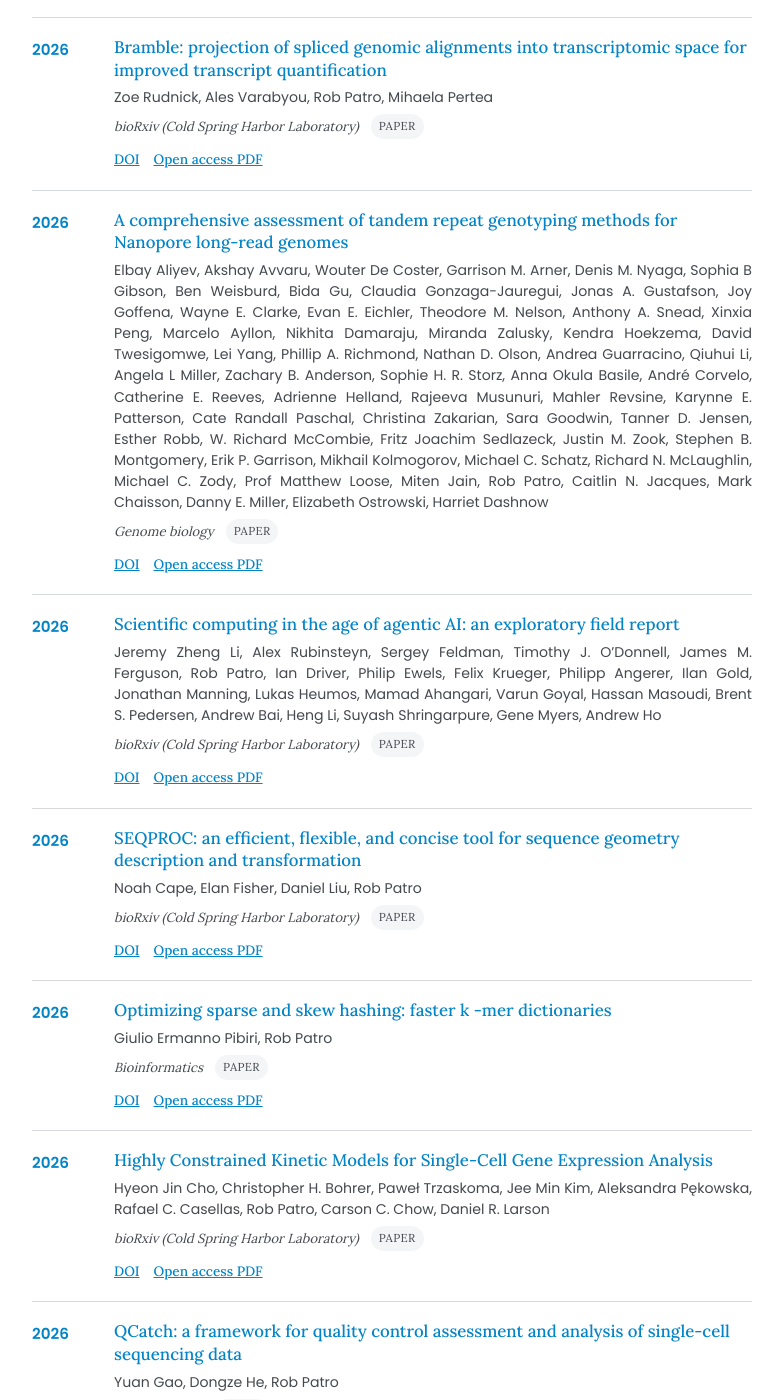
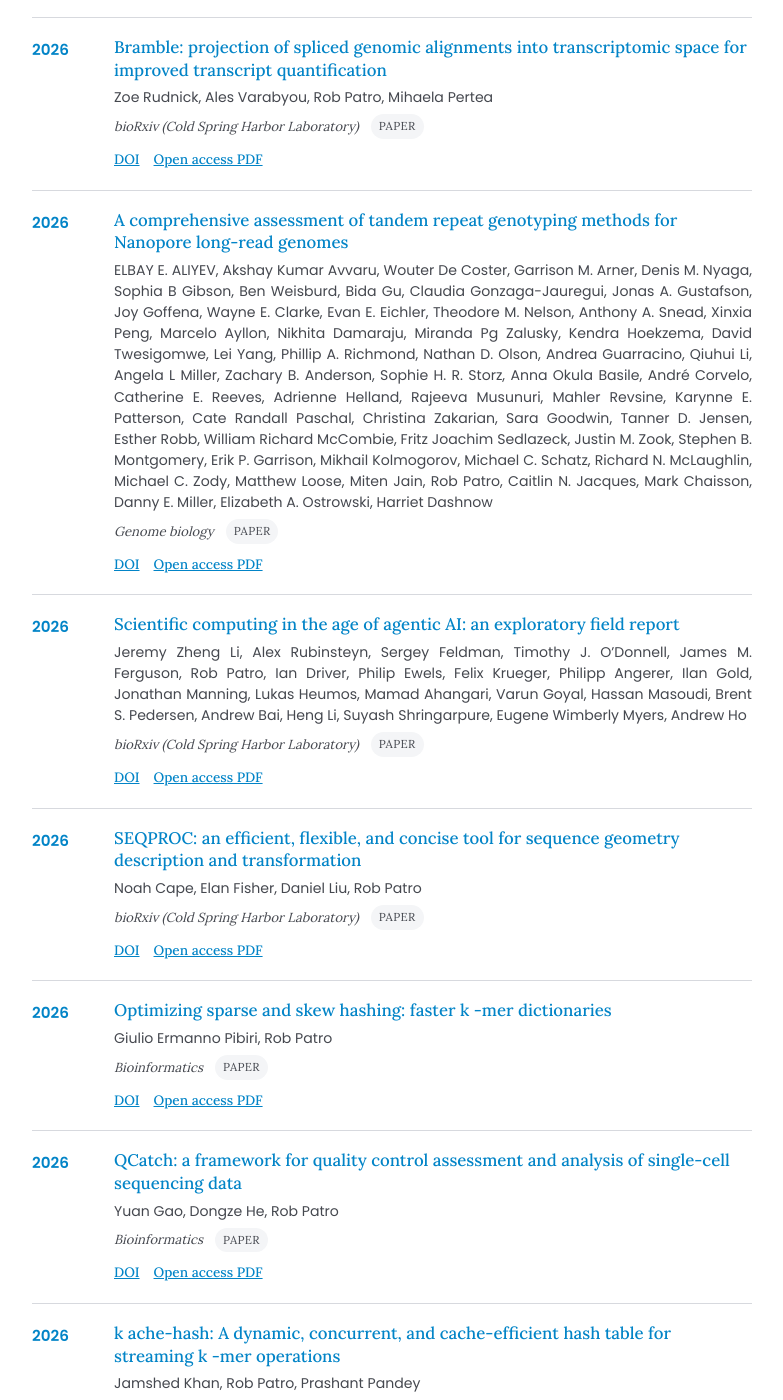
Before and after one commit to COMBINE-lab/combine-lab.github.io, a Jekyll site: the page built from publications/index.md, in a window 1280 px wide and 1400 px high, scrolled down 861 px. Shown: the whole window, without its empty margins (248-1031 px from the left). Built offline with Jekyll 4.4.1, drawn with Linux system fonts in a browser that asks for light colours; nearby versions of some CDN libraries; some of the changed text lies outside the part shown.

Commit message:
Update publications from OpenAlex

```diff
--- a/_data/publications.yml
+++ b/_data/publications.yml
@@ -57,8 +57,8 @@
   title: A comprehensive assessment of tandem repeat genotyping methods for Nanopore
     long-read genomes
   authors:
-  - Elbay Aliyev
-  - Akshay Avvaru
+  - ELBAY E. ALIYEV
+  - Akshay Kumar Avvaru
   - Wouter De Coster
   - Garrison M. Arner
   - Denis M. Nyaga
@@ -75,7 +75,7 @@
   - Xinxia Peng
   - Marcelo Ayllon
   - Nikhita Damaraju
-  - Miranda Zalusky
+  - Miranda Pg Zalusky
   - Kendra Hoekzema
   - David Twesigomwe
   - Lei Yang
@@ -98,7 +98,7 @@
   - Sara Goodwin
   - Tanner D. Jensen
   - Esther Robb
-  - W. Richard McCombie
+  - William Richard McCombie
   - Fritz Joachim Sedlazeck
   - Justin M. Zook
   - Stephen B. Montgomery
@@ -107,13 +107,13 @@
   - Michael C. Schatz
   - Richard N. McLaughlin
   - Michael C. Zody
-  - Prof Matthew Loose
+  - Matthew Loose
   - Miten Jain
   - Rob Patro
   - Caitlin N. Jacques
   - Mark Chaisson
   - Danny E. Miller
-  - Elizabeth Ostrowski
+  - Elizabeth A. Ostrowski
   - Harriet Dashnow
   num_authors: 58
   venue: Genome biology
@@ -148,7 +148,7 @@
   - Andrew Bai
   - Heng Li
   - Suyash Shringarpure
-  - Gene Myers
+  - Eugene Wimberly Myers
   - Andrew Ho
   num_authors: 22
   venue: bioRxiv (Cold Spring Harbor Laboratory)
@@ -193,6 +193,40 @@
   link: https://doi.org/10.1093/bioinformatics/btag264
   is_oa: true
   oa_url: https://doi.org/10.1093/bioinformatics/btag264
+- id: W4411472473
+  title: 'QCatch: a framework for quality control assessment and analysis of single-cell
+    sequencing data'
+  authors:
+  - Yuan Gao
+  - Dongze He
+  - Rob Patro
+  num_authors: 3
+  venue: Bioinformatics
+  year: 2026
+  date: '2026-04-15'
+  type: article
+  is_preprint: false
+  doi: https://doi.org/10.1093/bioinformatics/btag184
+  link: https://doi.org/10.1093/bioinformatics/btag184
+  is_oa: true
+  oa_url: https://doi.org/10.1093/bioinformatics/btag184
+- id: W7129495115
+  title: 'k ache-hash: A dynamic, concurrent, and cache-efficient hash table for streaming
+    k -mer operations'
+  authors:
+  - Jamshed Khan
+  - Rob Patro
+  - Prashant Pandey
+  num_authors: 3
+  venue: bioRxiv (Cold Spring Harbor Laboratory)
+  year: 2026
+  date: '2026-02-16'
+  type: preprint
+  is_preprint: true
+  doi: https://doi.org/10.64898/2026.02.13.705625
+  link: https://doi.org/10.64898/2026.02.13.705625
+  is_oa: true
+  oa_url: https://pmc.ncbi.nlm.nih.gov/articles/PMC12934806/
 - id: W7162333208
   title: Highly Constrained Kinetic Models for Single-Cell Gene Expression Analysis
   authors:
@@ -206,64 +240,15 @@
   - Carson C. Chow
   - Daniel R. Larson
   num_authors: 9
-  venue: bioRxiv (Cold Spring Harbor Laboratory)
+  venue: SSRN Electronic Journal
   year: 2026
-  date: '2026-05-25'
-  type: preprint
-  is_preprint: true
-  doi: https://doi.org/10.64898/2026.05.22.727214
-  link: https://doi.org/10.64898/2026.05.22.727214
-  is_oa: true
-  oa_url: https://doi.org/10.64898/2026.05.22.727214
-- id: W4411472473
-  title: 'QCatch: a framework for quality control assessment and analysis of single-cell
-    sequencing data'
-  authors:
-  - Yuan Gao
-  - Dongze He
-  - Rob Patro
-  num_authors: 3
-  venue: Bioinformatics
-  year: 2026
-  date: '2026-04-15'
-  type: article
-  is_preprint: false
-  doi: https://doi.org/10.1093/bioinformatics/btag184
-  link: https://doi.org/10.1093/bioinformatics/btag184
-  is_oa: true
-  oa_url: https://doi.org/10.1093/bioinformatics/btag184
-- id: W7129495115
-  title: 'k ache-hash: A dynamic, concurrent, and cache-efficient hash table for streaming
-    k -mer operations'
-  authors:
-  - Jamshed Khan
-  - Rob Patro
-  - Prashant Pandey
-  num_authors: 3
-  venue: bioRxiv (Cold Spring Harbor Laboratory)
-  year: 2026
-  date: '2026-02-16'
-  type: preprint
-  is_preprint: true
-  doi: https://doi.org/10.64898/2026.02.13.705625
-  link: https://doi.org/10.64898/2026.02.13.705625
-  is_oa: true
-  oa_url: https://pmc.ncbi.nlm.nih.gov/articles/PMC12934806/
-- id: W7125593190
-  title: 'Optimizing sparse and skew hashing: faster k -mer dictionaries'
-  authors:
-  - Giulio Ermanno Pibiri
-  - Rob Patro
-  num_authors: 2
-  venue: bioRxiv (Cold Spring Harbor Laboratory)
-  year: 2026
-  date: '2026-01-22'
-  type: preprint
-  is_preprint: true
-  doi: https://doi.org/10.64898/2026.01.21.700884
-  link: https://doi.org/10.64898/2026.01.21.700884
-  is_oa: true
-  oa_url: https://doi.org/10.64898/2026.01.21.700884
+  date: '2026-01-01'
+  type: preprint
+  is_preprint: true
+  doi: https://doi.org/10.2139/ssrn.6992703
+  link: https://doi.org/10.2139/ssrn.6992703
+  is_oa: true
+  oa_url: https://doi.org/10.2139/ssrn.6992703
 - id: W7155986522
   title: 'Kaminari: a frugal colored index for approximate k -mer queries'
   authors:
@@ -386,16 +371,16 @@
   - Travis J. Wheeler
   - Mihai Pop
   - C. Titus Brown
-  - Tessa Pierce-Ward
+  - Tessa Pierce Ward
   - Rob Patro
   - Jacquelyn S. Michaelis
   - Thomas Madden
-  - Christiam Camacho
+  - Camacho Christiam
   - Olaitan Igbagbo Awe
   - Arianna I. Krinos
   - René K. M. Xavier
   - Polo, Rodrigo Ortega
-  - Jack W Roddy
+  - Jack W. Roddy
   - Adelaide C. E. Rhodes
   - Alexander P. Sweeten
   - Adrian Viehweger
@@ -427,23 +412,6 @@
   link: https://doi.org/10.48550/arxiv.2505.06395
   is_oa: true
   oa_url: https://arxiv.org/pdf/2505.06395
-- id: W4404917901
-  title: Alevin-fry-atac enables rapid and memory frugal mapping of single-cell ATAC-seq
-    data using virtual colors for accurate genomic pseudoalignment
-  authors:
-  - Noor Singh
-  - Jamshed Khan
-  - Rob Patro
-  num_authors: 3
-  venue: bioRxiv (Cold Spring Harbor Laboratory)
-  year: 2024
-  date: '2024-12-02'
-  type: preprint
-  is_preprint: true
-  doi: https://doi.org/10.1101/2024.11.27.625771
-  link: https://doi.org/10.1101/2024.11.27.625771
-  is_oa: true
-  oa_url: https://doi.org/10.1101/2024.11.27.625771
 - id: W4403785152
   title: 'Collapsible tree: interactive web app to present collapsible hierarchies'
   authors:
@@ -492,7 +460,7 @@
   - Cameron Cook
   - Anshul Bharat Kundaje
   - Michael M. Hoffman
-  - Anne E. Carpenter
+  - Anne Elizabeth Carpenter
   - Stephanie A. M. Wankowicz
   - Kresten Lindorff‐Larsen
   num_authors: 14
@@ -575,7 +543,7 @@
   - Kaiyuan Zhu
   - Lichun Ma
   - Xin Wei Wang
-  - Cenk Sahinalp
+  - S. Cenk Şahinalp
   - Rob Patro
   - Mark D.M. Leiserson
   - Curtis C. Harris
@@ -674,22 +642,6 @@
   link: https://doi.org/10.1093/bioinformatics/btae187
   is_oa: true
   oa_url: https://academic.oup.com/bioinformatics/advance-article-pdf/doi/10.1093/bioinformatics/btae187/57303432/btae187.pdf
-- id: W4392359931
-  title: 'Oarfish: Enhanced probabilistic modeling leads to improved accuracy in long
-    read transcriptome quantification'
-  authors:
-  - Zahra Zare Jousheghani
-  - Rob Patro
-  num_authors: 2
-  venue: bioRxiv (Cold Spring Harbor Laboratory)
-  year: 2024
-  date: '2024-03-01'
-  type: preprint
-  is_preprint: true
-  doi: https://doi.org/10.1101/2024.02.28.582591
-  link: https://doi.org/10.1101/2024.02.28.582591
-  is_oa: true
-  oa_url: https://www.biorxiv.org/content/biorxiv/early/2024/03/01/2024.02.28.582591.full.pdf
 - id: W4391554792
   title: 'scCensus: Off-target scRNA-seq reads reveal meaningful biology'
   authors:
@@ -725,24 +677,6 @@
   link: https://doi.org/10.1186/s13015-024-00251-9
   is_oa: true
   oa_url: https://almob.biomedcentral.com/counter/pdf/10.1186/s13015-024-00251-9
-- id: W4390188350
-  title: Tree-based differential testing using inferential uncertainty for RNA-Seq
-  authors:
-  - Noor Singh
-  - Euphy Y. Wu
-  - Jason Fan
-  - Michael I. Love
-  - Rob Patro
-  num_authors: 5
-  venue: bioRxiv (Cold Spring Harbor Laboratory)
-  year: 2023
-  date: '2023-12-25'
-  type: preprint
-  is_preprint: true
-  doi: https://doi.org/10.1101/2023.12.25.573288
-  link: https://doi.org/10.1101/2023.12.25.573288
-  is_oa: true
-  oa_url: https://www.biorxiv.org/content/biorxiv/early/2023/12/25/2023.12.25.573288.full.pdf
 - id: W4387420341
   title: 'simpleaf : a simple, flexible, and scalable framework for single-cell data
     processing using alevin-fry'
@@ -759,22 +693,6 @@
   link: https://doi.org/10.1093/bioinformatics/btad614
   is_oa: true
   oa_url: https://academic.oup.com/bioinformatics/advance-article-pdf/doi/10.1093/bioinformatics/btad614/51925368/btad614.pdf
-- id: W4385245730
-  title: Meta-colored compacted de Bruijn graphs
-  authors:
-  - Giulio Ermanno Pibiri
-  - Jason Fan
-  - Rob Patro
-  num_authors: 3
-  venue: bioRxiv (Cold Spring Harbor Laboratory)
-  year: 2023
-  date: '2023-07-25'
-  type: preprint
-  is_preprint: true
-  doi: https://doi.org/10.1101/2023.07.21.550101
-  link: https://doi.org/10.1101/2023.07.21.550101
-  is_oa: true
-  oa_url: https://www.biorxiv.org/content/biorxiv/early/2023/11/01/2023.07.21.550101.full.pdf
 - id: W4384068588
   title: 'SEESAW: detecting isoform-level allelic imbalance accounting for inferential
     uncertainty'
@@ -902,23 +820,6 @@
   link: https://doi.org/10.1101/2023.01.04.522742
   is_oa: true
   oa_url: https://www.biorxiv.org/content/biorxiv/early/2023/01/04/2023.01.04.522742.full.pdf
-- id: W4307508639
-  title: Spectrum preserving tilings enable sparse and modular reference indexing
-  authors:
-  - Jason Fan
-  - Jamshed Khan
-  - Giulio Ermanno Pibiri
-  - Rob Patro
-  num_authors: 4
-  venue: bioRxiv (Cold Spring Harbor Laboratory)
-  year: 2022
-  date: '2022-10-28'
-  type: preprint
-  is_preprint: true
-  doi: https://doi.org/10.1101/2022.10.27.513881
-  link: https://doi.org/10.1101/2022.10.27.513881
-  is_oa: true
-  oa_url: https://www.biorxiv.org/content/biorxiv/early/2023/01/11/2022.10.27.513881.full.pdf
 - id: W4295087956
   title: Scalable, ultra-fast, and low-memory construction of compacted de Bruijn
     graphs with Cuttlefish 2
@@ -1294,7 +1195,7 @@
   - Kaiyuan Zhu
   - Lichun Ma
   - Xin Wei Wang
-  - Cenk Sahinalp
+  - S. Cenk Şahinalp
   - Rob Patro
   - Mark D.M. Leiserson
   - Curtis C. Harris
@@ -1577,26 +1478,6 @@
   link: https://doi.org/10.1038/s41398-018-0223-6
   is_oa: true
   oa_url: https://www.nature.com/articles/s41398-018-0223-6.pdf
-- id: W2882997339
-  title: A junction coverage compatibility score to quantify the reliability of transcript
-    abundance estimates and annotation catalogs
-  authors:
-  - Charlotte Soneson
-  - Michael I. Love
-  - Rob Patro
-  - Shobbir Hussain
-  - Dheeraj Malhotra
-  - Mark D. Robinson
-  num_authors: 6
-  venue: bioRxiv (Cold Spring Harbor Laboratory)
-  year: 2018
-  date: '2018-07-28'
-  type: preprint
-  is_preprint: true
-  doi: https://doi.org/10.1101/378539
-  link: https://doi.org/10.1101/378539
-  is_oa: true
-  oa_url: https://www.biorxiv.org/content/biorxiv/early/2018/07/28/378539.full.pdf
 - id: W1880719752
   title: 'Salmon: Accurate, Versatile and Ultrafast Quantification from RNA-seq Data
     using Lightweight-Alignment'
@@ -1669,11 +1550,11 @@
   - Gildas Le Corguillé
   - Dilmurat Yusuf
   - Sebastián Luna-Valero
-  - Rory Kirchner
+  - Rory D. Kirchner
   - Karel Brinda
   - Thomas Wollmann
   - Martin Raden
-  - Simon J. van Heeringen
+  - Simon van Heeringen
   - Nicola Soranzo
   - Lorena Pantano
   - Zachary Charlop–Powers
@@ -1689,15 +1570,15 @@
   - Daniel Maticzka
   - Clemens Blank
   - Sebastian Will
-  - K´evin Gravouil
+  - Kévin Gravouil
   - Joachim Wolff
   - Manuel Holtgrewe
   - Jörg Fallmann
   - Vitor C. Piro
-  - Ilya Shlyakhter
+  - Ilya A. Shlyakhter
   - Ayman Yousif
   - Philip Mabon
-  - Xiao‐Ou Zhang
+  - Xiao-Ou Zhang
   - Wei Shen
   - Jennifer Cabral
   - Cristel Thomas
@@ -1709,7 +1590,7 @@
   - Nitesh Turaga
   - Julian R. de Ruiter
   - Dave Bouvier
-  - Simon Gladman
+  - Simon L. Gladman
   - Saket Choudhary
   - Nicholas Harding
   - Florian Eggenhofer
@@ -1726,11 +1607,11 @@
   - Matt Chambers
   - James E. Johnson
   - Emil Hägglund
-  - Simon Ye
-  - Roman Valls Guimera
+  - Simon H. Ye
+  - Roman Valls Guimerà
   - Elmar Pruesse
   - W. Augustine Dunn
-  - Lance Parsons
+  - Lance R. Parsons
   - Rob Patro
   - David Koppstein
   - Elena Grassi
@@ -1738,7 +1619,7 @@
   - Alex Reynolds
   - Macintosh Cornwell (7913225)
   - Nicholas Stoler
-  - Daniel Blankenberg
+  - Daniel J Blankenberg
   - Guowei He
   - Marcel Bargull
   - Alexander Junge
@@ -1880,7 +1761,7 @@
   link: https://doi.org/10.1093/bioinformatics/btx428
   is_oa: true
   oa_url: https://www.biorxiv.org/content/biorxiv/early/2016/11/05/085878.full.pdf
-- id: W2613660619
+- id: W2950792513
   title: 'Rainbowfish: A Succinct Colored de Bruijn Graph Representation'
   authors:
   - Fatemeh Almodaresi
@@ -1949,22 +1830,6 @@
   link: https://doi.org/10.1038/nmeth.4197
   is_oa: true
   oa_url: https://www.biorxiv.org/content/biorxiv/early/2016/08/30/021592.full.pdf
-- id: W2950792513
-  title: 'Rainbowfish: A Succinct Colored de Bruijn Graph Representation'
-  authors:
-  - Fatemeh Almodaresi
-  - Prashant Pandey
-  - Rob Patro
-  num_authors: 3
-  venue: DROPS (Schloss Dagstuhl – Leibniz Center for Informatics)
-  year: 2017
-  date: '2017-01-01'
-  type: article
-  is_preprint: false
-  doi: https://doi.org/10.4230/lipics.wabi.2017.18
-  link: https://doi.org/10.4230/lipics.wabi.2017.18
-  is_oa: true
-  oa_url: https://drops.dagstuhl.de/storage/00lipics/lipics-vol088-wabi2017/LIPIcs.WABI.2017.18/LIPIcs.WABI.2017.18.pdf
 - id: W2558037044
   title: Graph regularized, semi-supervised learning improves annotation of de novo
     transcriptomes
@@ -2164,7 +2029,7 @@
   - Eduardo Eyras
   - Andrea Barta
   - Hugh G. Nimmo
-  - John W. Brown
+  - John W. S. Brown
   num_authors: 13
   venue: New Phytologist
   year: 2015
@@ -2293,7 +2158,7 @@
   - Geet Duggal
   - Rob Patro
   - Emre Sefer
-  - Hao Henry Wang
+  - Hao Wang
   - Darya Filippova
   - Samir Khuller
   - Carl Kingsford
```
